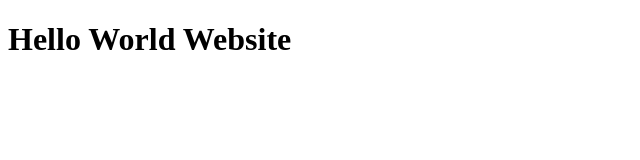
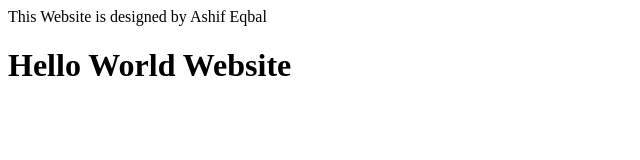
Before and after one commit to ashif8984/roadmap-projects, a plain HTML site: page gh-deployment-workflow/index.html in a window 1280 px wide. Shown: the whole page, without its empty margins (0-640 px from the left). Drawn offline with Linux system fonts and the light colour scheme.

Commit message:
Project-3: Adding test changes to index.html

```diff
--- a/gh-deployment-workflow/index.html
+++ b/gh-deployment-workflow/index.html
@@ -8,7 +8,9 @@
 </head>
 <body>
 
+  <header>This Website is designed by Ashif Eqbal</header>
   <h1>Hello World Website</h1>
+
 
 </body>
 </html>
```
